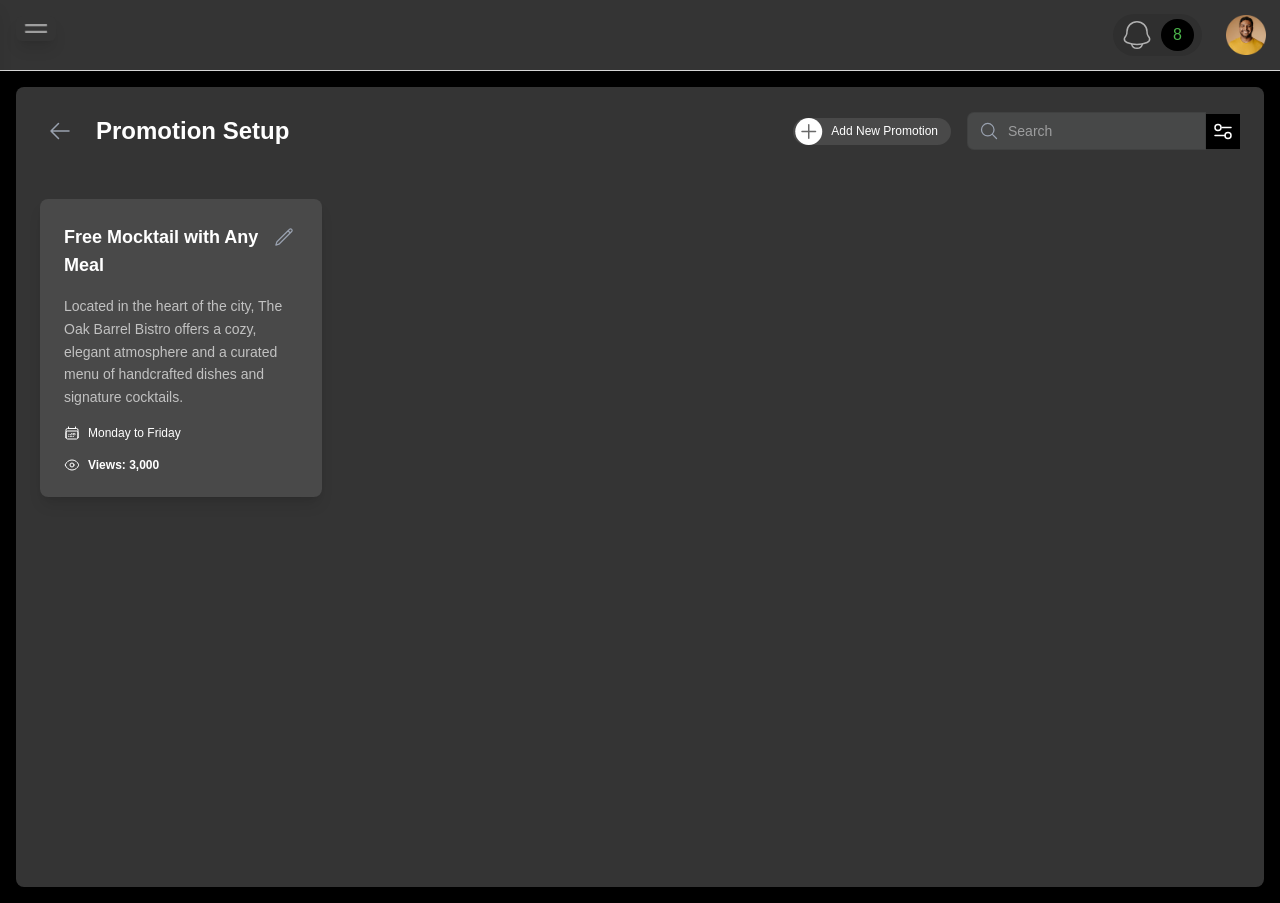
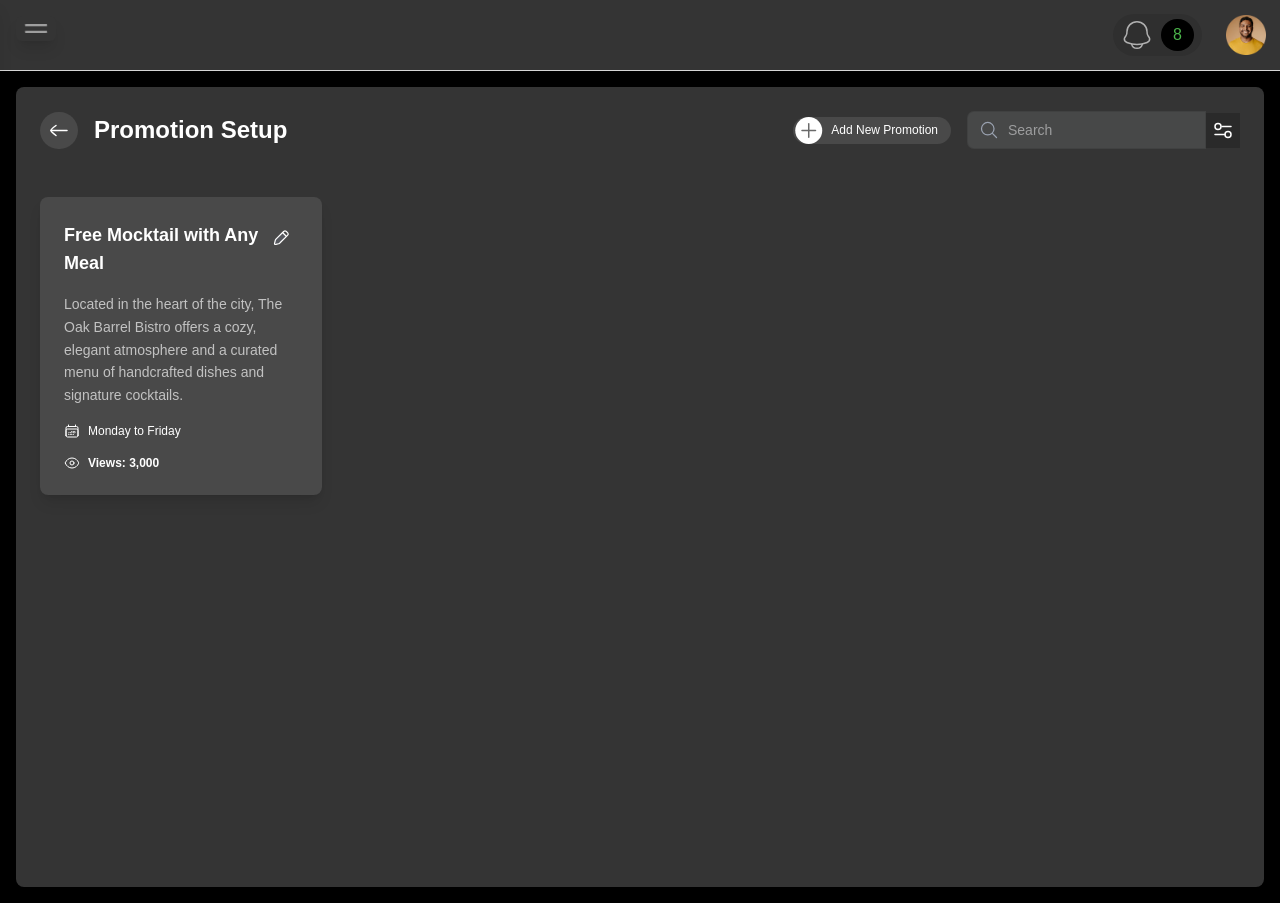
Before and after one commit to alzinan1234/dreckks-dashboard, a Next.js app: page /admin/promotion-setup in a window 1280 px wide. Built offline with nearby package versions, Linux system fonts and the light colour scheme.

Commit message:
update promotion setup

```diff
--- a/src/components/PromotionSetup/PromotionSetupPage.jsx
+++ b/src/components/PromotionSetup/PromotionSetupPage.jsx
@@ -58,8 +58,29 @@ const PromotionSetupPage = () => {
       {/* Header */}
       <header className="flex items-center justify-between pb-6  mb-6">
         <div className="flex items-center space-x-4">
-          <button className="p-2 rounded-full hover:bg-gray-700 transition-colors">
-            <ArrowLeftIcon className="h-6 w-6 text-gray-400" />
+          <button className=" rounded-full bg-[#FFFFFF1A] p-[10px] py-[12px] transition-colors">
+            <svg
+              xmlns="http://www.w3.org/2000/svg"
+              width="18"
+              height="13"
+              viewBox="0 0 18 13"
+              fill="none"
+            >
+              <path
+                d="M0.999861 6.50024L16.9999 6.50024"
+                stroke="white"
+                stroke-width="1.5"
+                stroke-linecap="round"
+                stroke-linejoin="round"
+              />
+              <path
+                d="M5.99975 1.5C5.99975 1.5 0.999797 5.18244 0.999786 6.50004C0.999775 7.81763 5.99979 11.5 5.99979 11.5"
+                stroke="white"
+                stroke-width="1.5"
+                stroke-linecap="round"
+                stroke-linejoin="round"
+              />
+            </svg>
           </button>
           <h1 className="text-2xl font-semibold text-white">Promotion Setup</h1>
         </div>
@@ -107,7 +128,7 @@ const PromotionSetupPage = () => {
               />
             </div>
 
-          <button className=" hover:bg-gray-700 transition-colors bg-[#000] p-[5px]">
+            <button className=" hover:bg-gray-700 transition-colors bg-[#2A2A2A] p-[5px]">
               <svg
                 xmlns="http://www.w3.org/2000/svg"
                 width="24"
@@ -178,8 +199,28 @@ const PromotionCard = ({ promotion }) => {
     <div className="bg-[#FFFFFF1A] rounded-lg shadow-lg p-6 flex flex-col space-y-4">
       <div className="flex items-start justify-between">
         <h2 className="text-lg font-semibold text-white">{promotion.title}</h2>
+
+        {/* edit svg */}
         <button className="p-1 rounded-full hover:bg-gray-700 transition-colors">
-          <PencilIcon className="h-5 w-5 text-gray-400" />
+          <svg
+            xmlns="http://www.w3.org/2000/svg"
+            width="24"
+            height="24"
+            viewBox="0 0 24 24"
+            fill="none"
+          >
+            <path
+              d="M12.5 7.5L5.92819 14.0718C5.71566 14.2843 5.60939 14.3906 5.53953 14.5212C5.46966 14.6517 5.44019 14.7991 5.38124 15.0938L4.64709 18.7646C4.58057 19.0972 4.5473 19.2635 4.64191 19.3581C4.73652 19.4527 4.90283 19.4194 5.23544 19.3529L8.90621 18.6188C9.20093 18.5598 9.3483 18.5303 9.47885 18.4605C9.60939 18.3906 9.71566 18.2843 9.92819 18.0718L16.5 11.5L12.5 7.5Z"
+              fill="#7E869E"
+              fill-opacity="0.25"
+            />
+            <path
+              d="M15 5.81445C15.391 5.81445 15.7047 5.98011 15.9766 6.1875C16.2345 6.38432 16.5176 6.669 16.8389 6.99023L17.0098 7.16113L17.458 7.61621C17.5939 7.75927 17.7141 7.89449 17.8125 8.02344C18.0199 8.29525 18.1855 8.60896 18.1855 9C18.1855 9.39104 18.0199 9.70475 17.8125 9.97656C17.7141 10.1055 17.5939 10.2407 17.458 10.3838L17.0098 10.8389L9.81641 18.0322C9.68725 18.1614 9.56404 18.289 9.42383 18.3936L9.27734 18.4893C9.17462 18.5474 9.06608 18.5892 8.9541 18.624L8.6084 18.7168L5.9541 19.3799C5.79316 19.4201 5.60594 19.4689 5.44824 19.4844C5.30368 19.4985 5.05623 19.4989 4.83496 19.3369L4.74219 19.2578C4.5009 19.0165 4.49947 18.7169 4.51562 18.5518C4.53105 18.3941 4.57988 18.2068 4.62012 18.0459L5.2832 15.3916L5.37598 15.0459C5.41081 14.9339 5.45258 14.8254 5.51074 14.7227L5.60645 14.5762C5.71097 14.436 5.83862 14.3127 5.96777 14.1836L13.1611 6.99023L13.6162 6.54199C13.7593 6.40612 13.8945 6.2859 14.0234 6.1875C14.2953 5.98011 14.609 5.81445 15 5.81445Z"
+              stroke="white"
+              stroke-width="1.2"
+            />
+            <path d="M12.5 7.5L16.5 11.5" stroke="white" stroke-width="1.2" />
+          </svg>
         </button>
       </div>
       <p className="text-sm text-[#C2C2C2] leading-relaxed">
```
Lines whose indentation alone changed are shown as unchanged.
